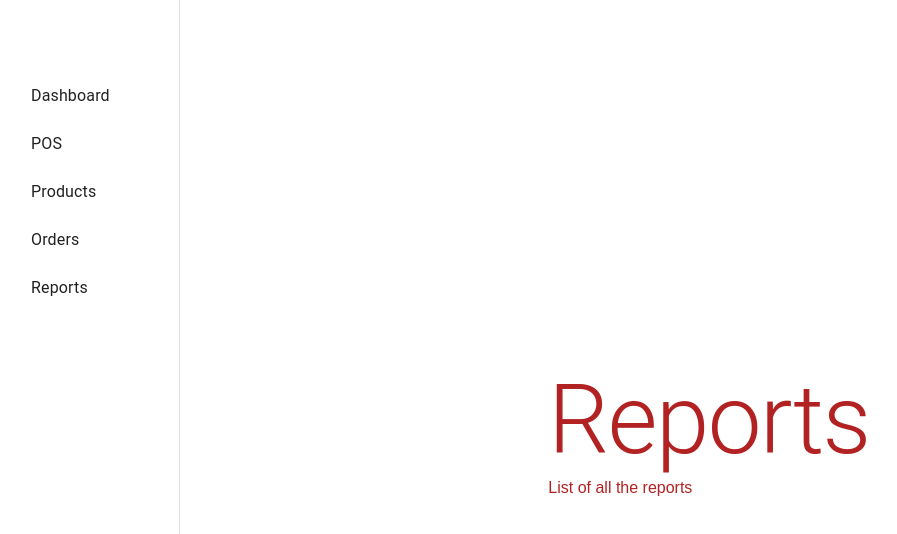
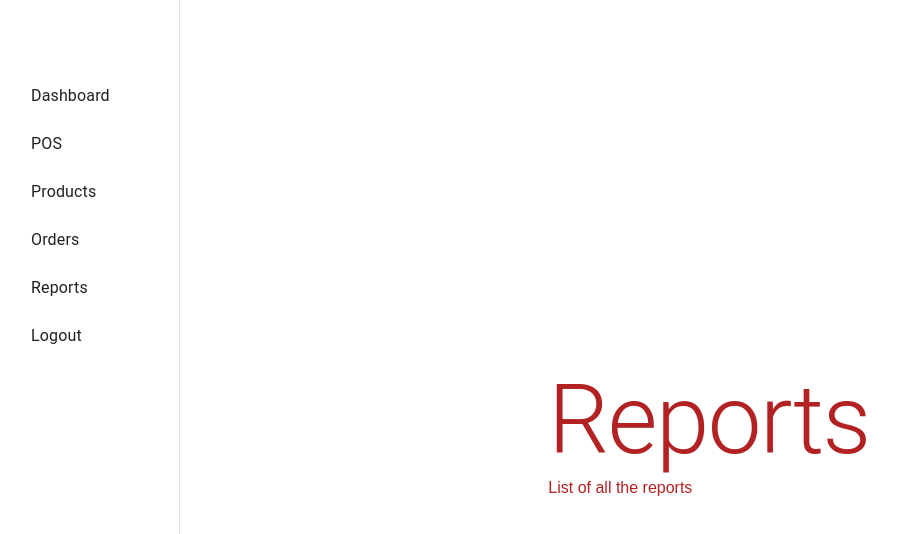
Before and after one commit to giyosphere/Project-101, a React (Vite) app in the folder my-react-app/: page /reports in a window 1280 px wide. Shown: the top 534 px of the page, without its empty margins (41-938 px from the left). Built offline with nearby package versions, Linux system fonts and the light colour scheme.

Commit message:
Done creating logic in sign in and sign out for users auth

```diff
--- a/my-react-app/src/components/common/Layout.jsx
+++ b/my-react-app/src/components/common/Layout.jsx
@@ -10,6 +10,7 @@
       <Box component="main" sx={{ flexGrow: 1, p: 3, mt: 8, ml: '220px', width: 'calc(100% - 220px)', overflow: 'auto' }}>
         {children}
       </Box>
+
     </Box>
   );
 }
--- a/my-react-app/src/components/common/Sidebar.jsx
+++ b/my-react-app/src/components/common/Sidebar.jsx
@@ -11,6 +11,9 @@
 import ShoppingCartIcon from '@mui/icons-material/ShoppingCart';
 import BarChartIcon from '@mui/icons-material/BarChart';
 import { useNavigate } from 'react-router-dom';
+import { useAuth } from '../../context/AuthContext';
+import LogOutIcon from '@mui/icons-material/Logout';
+
 
 
 
@@ -25,7 +28,15 @@
 
 export default function Sidebar() {
 
-  const navigate = useNavigate();
+const navigate = useNavigate();
+const { logout } = useAuth();
+
+  const handlelogout = () => {
+    logout();
+    navigate('/')
+
+  };
+
 
   return (
 
@@ -39,7 +50,19 @@
             </ListItemButton>
           </ListItem>
         ))}
+
+
+        <ListItem disablePadding>
+          <ListItemButton onClick={handlelogout}>
+            <ListItemIcon>
+              <LogOutIcon/>
+
+            </ListItemIcon>
+              <ListItemText primary="Logout"/>
+          </ListItemButton>
+        </ListItem>
       </List>
+
     </Drawer>
   );
 }
--- a/my-react-app/src/components/products/ProductCards.jsx
+++ b/my-react-app/src/components/products/ProductCards.jsx
@@ -20,7 +20,7 @@
         </Typography>
       </CardContent>
       <CardActions>
-        <Button label="Edit" variant="outlined" />
+        <BuWtton label="Edit" variant="outlined" />
         <Button label="Delete" variant="text" />
       </CardActions>
     </Card>
--- a/my-react-app/src/pages/LoginPage.jsx
+++ b/my-react-app/src/pages/LoginPage.jsx
@@ -4,21 +4,29 @@
 import Typography from '@mui/material/Typography';
 import Button from '../components/common/Button';
 import LockOutlinedIcon from '@mui/icons-material/LockOutlined';
+import { useNavigate } from 'react-router-dom';
 import { useAuth } from '@/context/AuthContext';
-
-
-
-
 export default function LoginPage() {
 
-  const {login} = useAuth();
+   const { login } = useAuth();
 
   const [username, setUsername] = React.useState('');
   const [password, setPassword] = React.useState('');
 
+
+
+  const navigate = useNavigate();
+
   const handleLogin = () => {
-    console.log('Username:', username);
-    console.log('Password:', password);
+
+    const success = login(username, password);
+   if(success){
+    navigate('/dashboard');
+
+  }else{
+    alert('invalid Credentials')
+   }
+
   };
 
   return (
```
